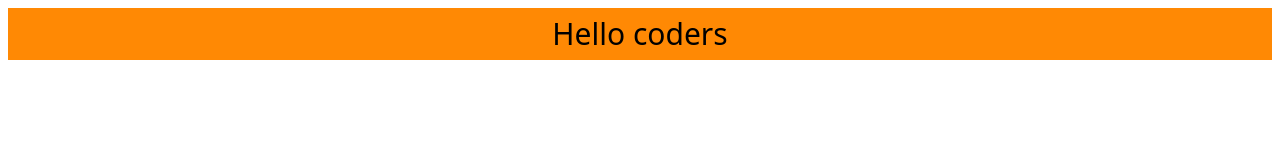
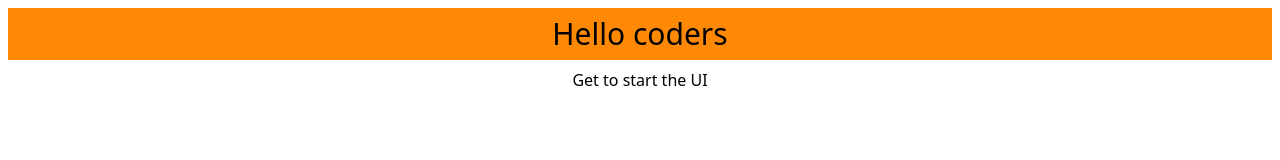
Before and after one commit to ig-ayush/password-generator, a React (Vite) app: page / in a window 1280 px wide. Shown: the top 160 px of the page. Built offline with nearby package versions, Linux system fonts and the light colour scheme.

Commit message:
start the UI/UX

```diff
--- a/src/App.jsx
+++ b/src/App.jsx
@@ -1,7 +1,10 @@
 function App() {
 
   return (
-    <h1 className="bg-orange-400 text-center text-3xl p-2 m-2">Hello coders</h1>
+    <>
+      <h1 className="bg-orange-400 text-center text-3xl p-2 m-2">Hello coders</h1>
+      <h2 className="text-center">Get to start the UI</h2>
+    </>
   )
 }
 
```
